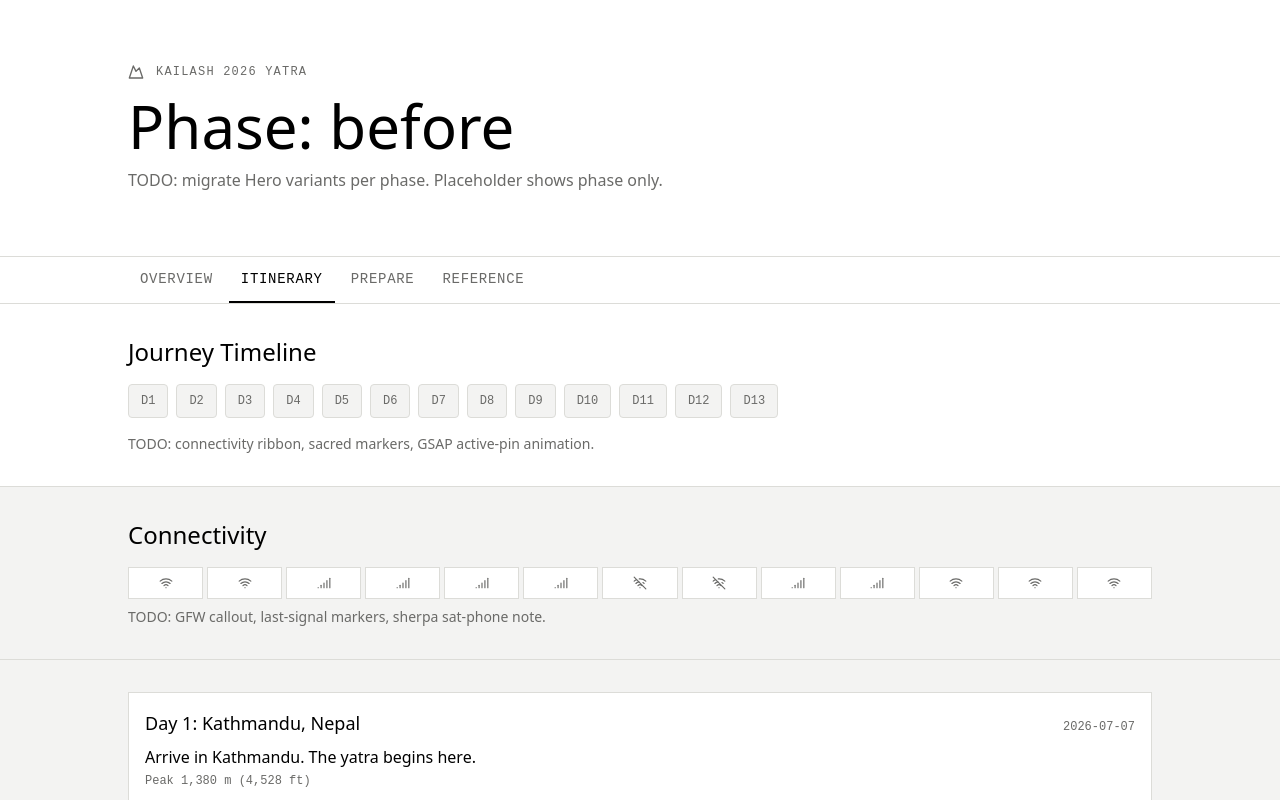
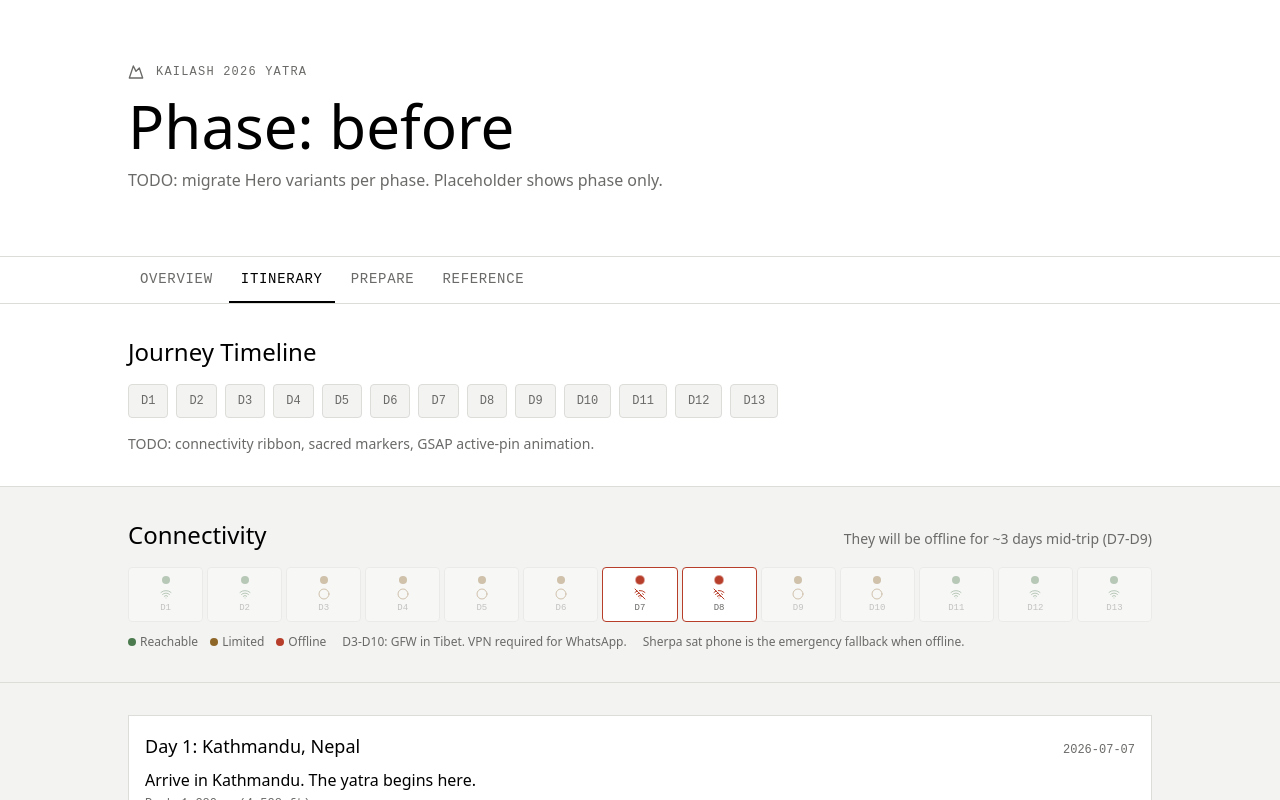
Before and after one commit to adipnayak/kailash-2026, a React (Vite) app in the folder app/: page / in a window 1280 px wide. Both pictures are taken after a click on the button "ITINERARY". Shown: the top 800 px of the page. Built offline with nearby package versions, Linux system fonts and the light colour scheme.

Commit message:
[v4 migrate] ConnectivityRibbon

```diff
--- a/app/src/components/ConnectivityRibbon.tsx
+++ b/app/src/components/ConnectivityRibbon.tsx
@@ -1,44 +1,207 @@
 /**
  * ConnectivityRibbon.
- * TODO (downstream Ralph): 13-cell strip of good / intermittent / offline bands
- *   with GFW callout, last-signal markers, next-signal label.
- *   Use lucide Wifi / WifiOff icons, not emojis.
- *   PRD reference: section 6 (Connectivity Ribbon).
+ * 13-day strip showing connectivity status with phase-aware headlines.
+ *
+ * Phase logic:
+ *   before - red cluster (D7-D9) anchored, headline "They will be offline for ~3 days mid-trip"
+ *   during - today highlighted, headline "Today: Limited" / "Today: Offline" / "Today: Reachable"
+ *   after  - static look-back, headline "3 offline days completed"
+ *
+ * Anti-AI: zero em-dashes, en-dashes, smart quotes, or emojis.
  */
+import { useRef, useEffect } from 'react';
+import gsap from 'gsap';
+import { Wifi, WifiOff, Circle } from 'lucide-react';
 import { DAYS, type ConnStatus } from '../lib/trip-data';
-import { Wifi, WifiOff, Signal } from 'lucide-react';
+import { useJourneyState } from '../hooks/useJourneyState';
 
-const ICON: Record<ConnStatus, typeof Wifi> = {
-  good: Wifi,
-  intermittent: Signal,
-  offline: WifiOff,
+// ---------------------------------------------------------------------------
+// Per-status style tokens (Tailwind v4 / Maurten CSS vars only)
+// ---------------------------------------------------------------------------
+const STATUS_DOT: Record<ConnStatus, { bg: string; border: string; label: string }> = {
+  good:         { bg: 'bg-green',   border: 'border-green',   label: 'Reachable'    },
+  intermittent: { bg: 'bg-accent',  border: 'border-accent',  label: 'Limited'      },
+  offline:      { bg: 'bg-red',     border: 'border-red',     label: 'Offline'      },
 };
 
+// ---------------------------------------------------------------------------
+// Headline helpers
+// ---------------------------------------------------------------------------
+function beforeHeadline(): string {
+  return 'They will be offline for ~3 days mid-trip (D7-D9)';
+}
+
+function duringHeadline(status: ConnStatus): string {
+  const label = STATUS_DOT[status].label;
+  return `Today: ${label}`;
+}
+
+function afterHeadline(): string {
+  return '3 offline days completed';
+}
+
+// ---------------------------------------------------------------------------
+// Component
+// ---------------------------------------------------------------------------
 export function ConnectivityRibbon() {
+  const journey = useJourneyState();
+  const { phase, tripDayIndex, connectivity_today } = journey;
+
+  const dotsRef = useRef<HTMLOListElement>(null);
+  const hasAnimated = useRef(false);
+
+  // GSAP: dots fill in sequentially on first view (gsap.context cleanup)
+  useEffect(() => {
+    if (!dotsRef.current || hasAnimated.current) return;
+    hasAnimated.current = true;
+
+    const ctx = gsap.context(() => {
+      gsap.from('.conn-dot', {
+        scale: 0,
+        opacity: 0,
+        duration: 0.35,
+        stagger: 0.06,
+        ease: 'back.out(1.6)',
+        clearProps: 'scale,opacity',
+      });
+    }, dotsRef);
+
+    return () => ctx.revert();
+  }, []);
+
+  // Headline text
+  let headline: string;
+  if (phase === 'before') {
+    headline = beforeHeadline();
+  } else if (phase === 'during') {
+    headline = duringHeadline(connectivity_today);
+  } else {
+    headline = afterHeadline();
+  }
+
+  // During phase: today's 1-based index
+  const todayIdx = phase === 'during' ? tripDayIndex : null;
+
   return (
     <section
       data-section="connectivity-ribbon"
       className="border-b border-border bg-bg px-6 py-8"
     >
       <div className="mx-auto max-w-5xl">
-        <h2 className="font-sans text-2xl font-medium text-ink">Connectivity</h2>
-        <ol className="mt-4 grid grid-cols-[repeat(13,minmax(0,1fr))] gap-1">
+        {/* Header row */}
+        <div className="flex flex-col gap-1 sm:flex-row sm:items-baseline sm:justify-between">
+          <h2 className="font-sans text-2xl font-medium text-ink">Connectivity</h2>
+          <p className="font-sans text-sm text-muted">{headline}</p>
+        </div>
+
+        {/* 13-day dot strip */}
+        <ol
+          ref={dotsRef}
+          className="mt-4 grid grid-cols-[repeat(13,minmax(0,1fr))] gap-1"
+        >
           {DAYS.map((d) => {
-            const Icon = ICON[d.conn_status];
+            const isToday = todayIdx === d.day;
+            const isOfflineCluster = d.conn_status === 'offline';
+            const isBeforePhaseRedHighlight = phase === 'before' && isOfflineCluster;
+
+            // Visual dimming: in before-phase, green/intermittent dots are muted
+            const dimmed = phase === 'before' && !isOfflineCluster;
+            // In after-phase: everything is at same opacity (static look-back)
+
+            const { bg, border } = STATUS_DOT[d.conn_status];
+
+            // Choose icon: good -> Wifi, intermittent -> Circle (partial), offline -> WifiOff
+            const Icon =
+              d.conn_status === 'good'
+                ? Wifi
+                : d.conn_status === 'offline'
+                ? WifiOff
+                : Circle;
+
             return (
               <li
                 key={d.day}
-                className="flex items-center justify-center border border-border bg-card p-2"
-                title={d.conn_label}
+                className={[
+                  'conn-dot',
+                  'flex flex-col items-center gap-1 rounded',
+                  'border px-1 py-2',
+                  'transition-all duration-200',
+                  isToday
+                    ? 'border-ink bg-card shadow-sm ring-1 ring-ink'
+                    : isBeforePhaseRedHighlight
+                    ? `${border} bg-card`
+                    : `border-border bg-card`,
+                  dimmed ? 'opacity-35' : 'opacity-100',
+                ].join(' ')}
+                title={`D${d.day}: ${d.conn_label}`}
+                aria-label={`Day ${d.day}: ${d.conn_label}`}
               >
-                <Icon size={14} className="text-muted" />
+                {/* Dot indicator */}
+                <span
+                  className={[
+                    'h-2 w-2 rounded-full',
+                    bg,
+                    isBeforePhaseRedHighlight ? 'ring-1 ring-red/50' : '',
+                  ].join(' ')}
+                />
+
+                {/* Icon */}
+                <Icon
+                  size={12}
+                  className={
+                    d.conn_status === 'good'
+                      ? 'text-green'
+                      : d.conn_status === 'offline'
+                      ? 'text-red'
+                      : 'text-accent'
+                  }
+                  aria-hidden
+                />
+
+                {/* Day label */}
+                <span
+                  className={[
+                    'font-mono text-[9px] leading-none',
+                    isToday ? 'font-medium text-ink' : 'text-muted',
+                  ].join(' ')}
+                >
+                  D{d.day}
+                </span>
               </li>
             );
           })}
         </ol>
-        <p className="mt-2 text-muted text-sm">
-          TODO: GFW callout, last-signal markers, sherpa sat-phone note.
-        </p>
+
+        {/* Legend + callout row */}
+        <div className="mt-3 flex flex-wrap items-center gap-4">
+          {/* Legend */}
+          <div className="flex items-center gap-3">
+            {(
+              [
+                ['good', 'Reachable'],
+                ['intermittent', 'Limited'],
+                ['offline', 'Offline'],
+              ] as [ConnStatus, string][]
+            ).map(([status, label]) => (
+              <span key={status} className="flex items-center gap-1">
+                <span className={`h-2 w-2 rounded-full ${STATUS_DOT[status].bg}`} />
+                <span className="font-sans text-xs text-muted">{label}</span>
+              </span>
+            ))}
+          </div>
+
+          {/* GFW callout: visible when any day has GFW note */}
+          <span className="font-sans text-xs text-muted">
+            D3-D10: GFW in Tibet. VPN required for WhatsApp.
+          </span>
+
+          {/* Sherpa sat-phone note: shown in before + during offline phase */}
+          {(phase === 'before' || (phase === 'during' && connectivity_today === 'offline')) && (
+            <span className="font-sans text-xs text-muted">
+              Sherpa sat phone is the emergency fallback when offline.
+            </span>
+          )}
+        </div>
       </div>
     </section>
   );
```
